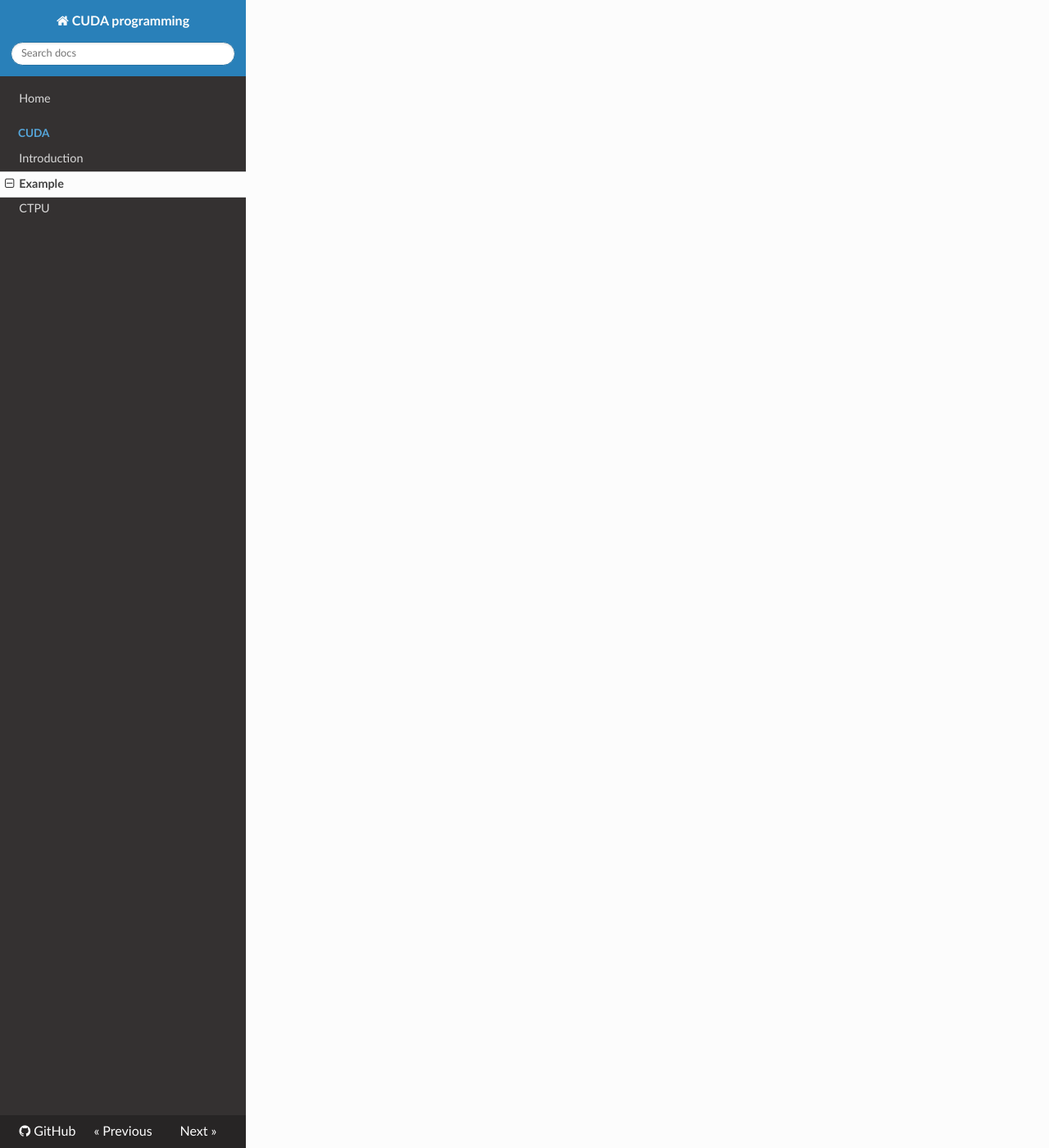
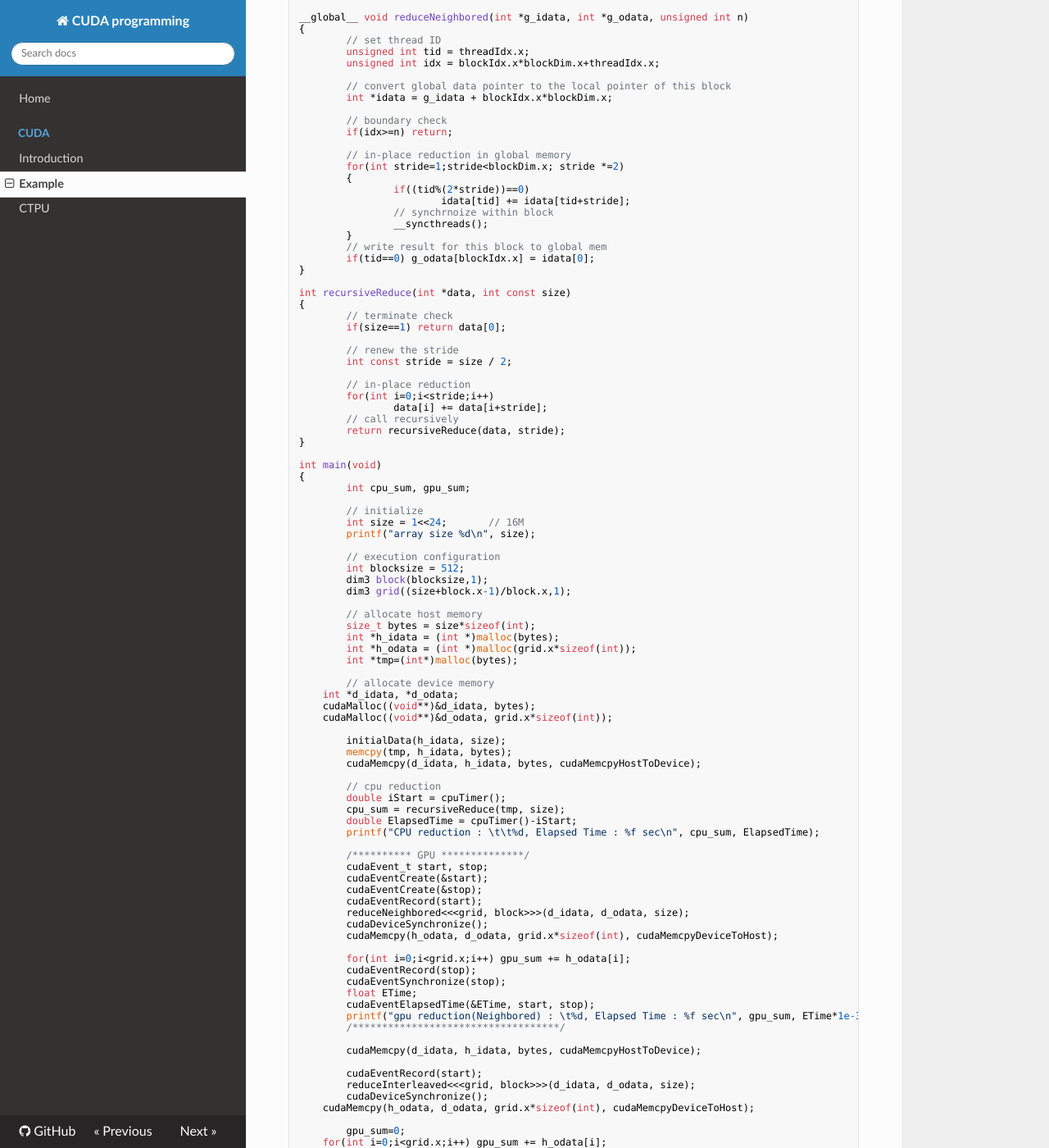
Before and after one commit to WonyoungCho/CUDA, an MkDocs documentation site: the page built from docs/CUDA_ex.md, in a window 1280 px wide and 1400 px high, scrolled down 10429 px. Shown: the whole window at 82% size. Built offline with MkDocs 1.6.1, drawn with Linux system fonts in a browser that asks for light colours; nearby versions of some CDN libraries; old or Windows-style settings are respelled for this version of MkDocs; some of the changed text lies outside the part shown.

Commit message:
Update CUDA_ex.md

````diff
--- a/docs/CUDA_ex.md
+++ b/docs/CUDA_ex.md
@@ -624,3 +624,184 @@ int main(int argc, char **argv)
 minGridSize : 320
 blockSize : 512
 ```
+
+# Reduction
+```c
+#include <cuda_runtime.h>
+#include <stdio.h>
+#include <stdlib.h>
+#include <time.h>
+#include <sys/time.h>
+
+inline void CHECK(const cudaError_t error)
+{
+        if(error != cudaSuccess)
+        {
+                fprintf(stderr, "Error: %s:%d, ", __FILE__, __LINE__);
+                fprintf(stderr, "code: %d, reason: %s\n", error, cudaGetErrorString(error));
+                exit(1);
+        }
+}
+
+double cpuTimer()
+{
+        struct timeval tp;
+        gettimeofday(&tp, NULL);
+        return ((double)tp.tv_sec + (double)tp.tv_usec*1.e-6);
+}
+
+void initialData(int *arr, int size)
+{
+        time_t t;
+        srand((unsigned)time(&t));  // seed
+        for(int i=0;i<size;i++)
+                arr[i]=(int)(rand() & 0xFF);
+}
+
+__global__ void reduceInterleaved(int *g_idata, int *g_odata, unsigned int n)
+{
+        unsigned int tid=threadIdx.x;
+        unsigned int idx = blockIdx.x*blockDim.x+threadIdx.x;
+
+        // convert global data pointer to the local pointer of this block
+        int *idata = g_idata + blockIdx.x*blockDim.x;
+
+        // boundary check
+        if(idx>=n) return;
+
+        // in-place reduction in global memory
+        for(int stride=blockDim.x/2;stride>0;stride>>=1)
+        {
+                if(tid<stride)
+                        idata[tid]+= idata[tid+stride];
+                __syncthreads();
+        }
+        // write result for this block to global mem
+        if(tid==0) g_odata[blockIdx.x]=idata[0];
+}
+
+__global__ void reduceNeighbored(int *g_idata, int *g_odata, unsigned int n)
+{
+        // set thread ID
+        unsigned int tid = threadIdx.x;
+        unsigned int idx = blockIdx.x*blockDim.x+threadIdx.x;
+
+        // convert global data pointer to the local pointer of this block
+        int *idata = g_idata + blockIdx.x*blockDim.x;
+
+        // boundary check
+        if(idx>=n) return;
+
+        // in-place reduction in global memory
+        for(int stride=1;stride<blockDim.x; stride *=2)
+        {
+                if((tid%(2*stride))==0)
+                        idata[tid] += idata[tid+stride];
+                // synchrnoize within block
+                __syncthreads();
+        }
+        // write result for this block to global mem
+        if(tid==0) g_odata[blockIdx.x] = idata[0];
+}
+
+int recursiveReduce(int *data, int const size)
+{
+        // terminate check
+        if(size==1) return data[0];
+
+        // renew the stride
+        int const stride = size / 2;
+
+        // in-place reduction
+        for(int i=0;i<stride;i++)
+                data[i] += data[i+stride];
+        // call recursively
+        return recursiveReduce(data, stride);
+}
+
+int main(void)
+{
+        int cpu_sum, gpu_sum;
+
+        // initialize
+        int size = 1<<24;       // 16M
+        printf("array size %d\n", size);
+
+        // execution configuration
+        int blocksize = 512;
+        dim3 block(blocksize,1);
+        dim3 grid((size+block.x-1)/block.x,1);
+
+        // allocate host memory
+        size_t bytes = size*sizeof(int);
+        int *h_idata = (int *)malloc(bytes);
+        int *h_odata = (int *)malloc(grid.x*sizeof(int));
+        int *tmp=(int*)malloc(bytes);
+
+        // allocate device memory
+    int *d_idata, *d_odata;
+    cudaMalloc((void**)&d_idata, bytes);
+    cudaMalloc((void**)&d_odata, grid.x*sizeof(int));
+
+        initialData(h_idata, size);
+        memcpy(tmp, h_idata, bytes);
+        cudaMemcpy(d_idata, h_idata, bytes, cudaMemcpyHostToDevice);
+
+        // cpu reduction
+        double iStart = cpuTimer();
+        cpu_sum = recursiveReduce(tmp, size);
+        double ElapsedTime = cpuTimer()-iStart;
+        printf("CPU reduction : \t\t%d, Elapsed Time : %f sec\n", cpu_sum, ElapsedTime);
+
+        /********** GPU **************/
+        cudaEvent_t start, stop;
+        cudaEventCreate(&start);
+        cudaEventCreate(&stop);
+        cudaEventRecord(start);
+        reduceNeighbored<<<grid, block>>>(d_idata, d_odata, size);
+        cudaDeviceSynchronize();
+        cudaMemcpy(h_odata, d_odata, grid.x*sizeof(int), cudaMemcpyDeviceToHost);
+
+        for(int i=0;i<grid.x;i++) gpu_sum += h_odata[i];
+        cudaEventRecord(stop);
+        cudaEventSynchronize(stop);
+        float ETime;
+        cudaEventElapsedTime(&ETime, start, stop);
+        printf("gpu reduction(Neighbored) : \t%d, Elapsed Time : %f sec\n", gpu_sum, ETime*1e-3f);
+        /***********************************/
+
+        cudaMemcpy(d_idata, h_idata, bytes, cudaMemcpyHostToDevice);
+
+        cudaEventRecord(start);
+        reduceInterleaved<<<grid, block>>>(d_idata, d_odata, size);
+        cudaDeviceSynchronize();
+    cudaMemcpy(h_odata, d_odata, grid.x*sizeof(int), cudaMemcpyDeviceToHost);
+
+        gpu_sum=0;
+    for(int i=0;i<grid.x;i++) gpu_sum += h_odata[i];
+    cudaEventRecord(stop);
+    cudaEventSynchronize(stop);
+    cudaEventElapsedTime(&ETime, start, stop);
+    printf("gpu reduction(Interleaved) : \t%d, Elapsed Time : %f sec\n", gpu_sum, ETime*1e-3f);
+        cudaEventDestroy(start);
+        cudaEventDestroy(stop);
+
+        free(h_idata), free(h_odata), free(tmp);
+        cudaFree(d_idata), cudaFree(d_odata);
+        return 0;
+}
+```
+```sh
+$ nvprof --metrics inst_per_warp ./a
+array size 16777216
+==21199== NVPROF is profiling process 21199, command: ./a
+CPU reduction : 8389106.000000, Elapsed Time : 0.063129 sec
+gpu reduction : 8389123.000000, Elapsed Time : 0.026782 sec
+==21199== Profiling application: ./a
+==21199== Profiling result:
+==21199== Metric result:
+Invocations                               Metric Name                        Metric Description         Min         Max         Avg
+Device "Tesla V100-PCIE-16GB (0)"
+    Kernel: reduceInterleaved(float*, float*, unsigned int)
+          1                             inst_per_warp                     Instructions per warp  132.875000  132.875000  132.875000
+```
````
